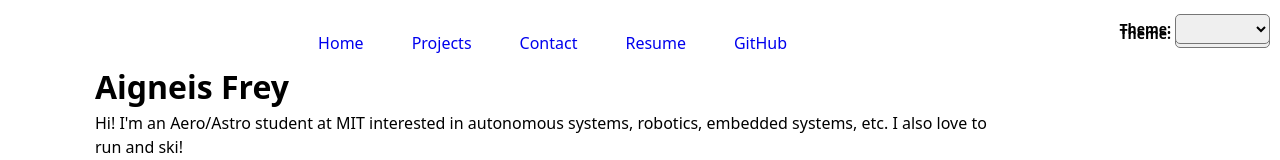
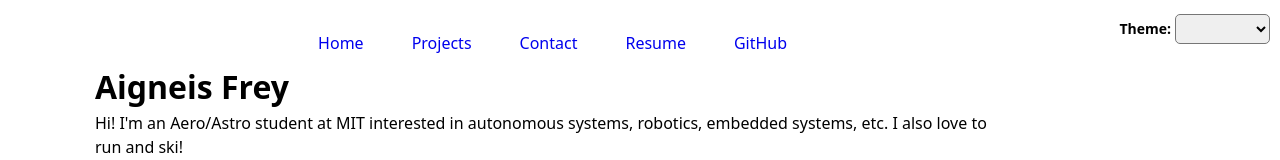
Before and after one commit to aafrey/my-portfolio, a SvelteKit app: page / in a window 1280 px wide. Shown: the top 160 px of the page. Built offline with nearby package versions, Linux system fonts and the light colour scheme.

Commit message:
removed extra dark/light bar

```diff
--- a/src/routes/+layout.svelte
+++ b/src/routes/+layout.svelte
@@ -31,14 +31,14 @@
     {/each}
   </nav>
 
-  <label class="color-scheme">
+  <!-- <label class="color-scheme">
 		Theme:
 		<select id="theme-selector">
             <option value="light">Light</option>
             <option value="dark">Dark</option>
             <option value="automatic">Automatic</option>
         </select>
-	</label>
+	</label> -->
 
   <div class="color-scheme">
     <label for="theme-selector">Theme:</label>
```
